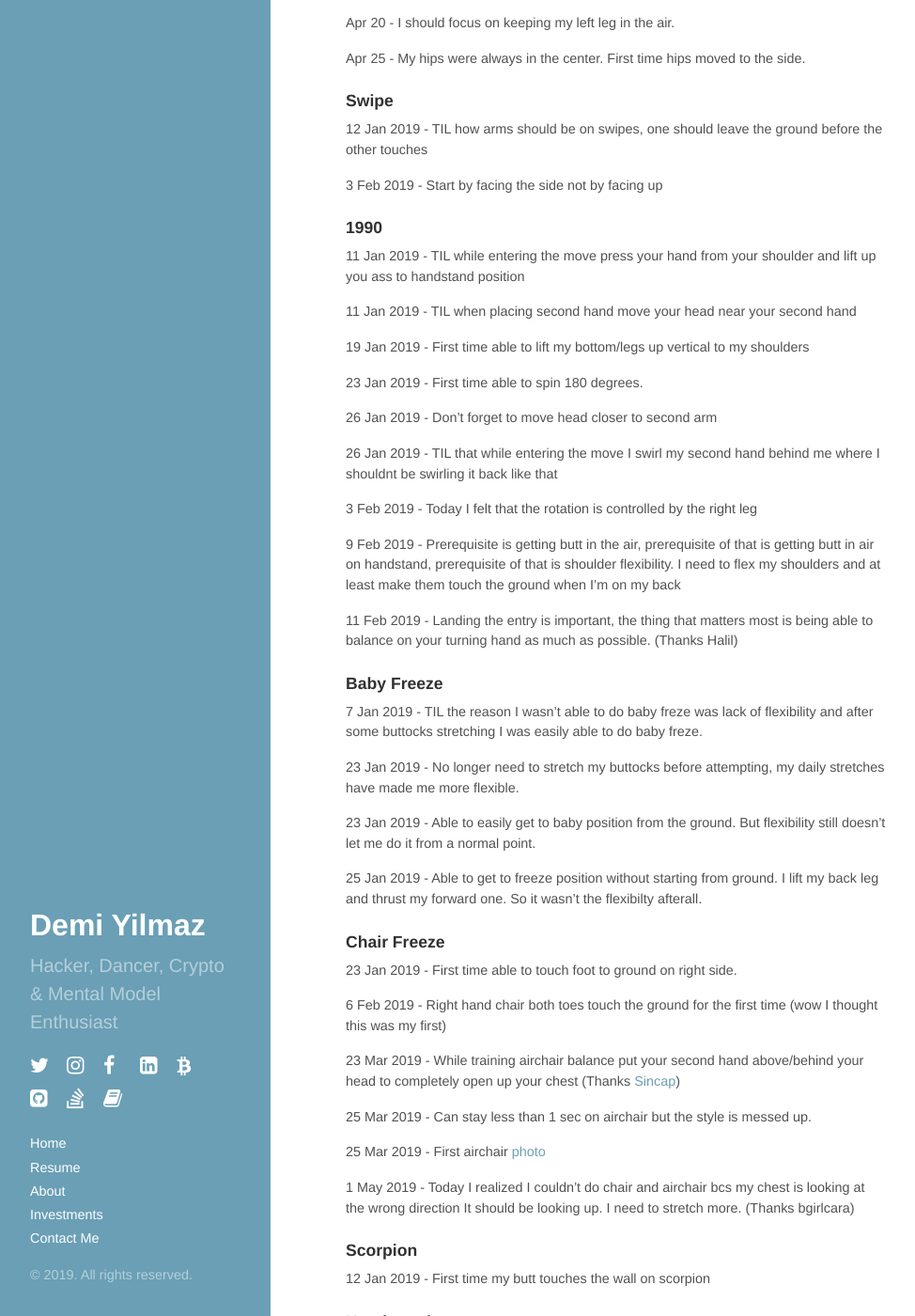
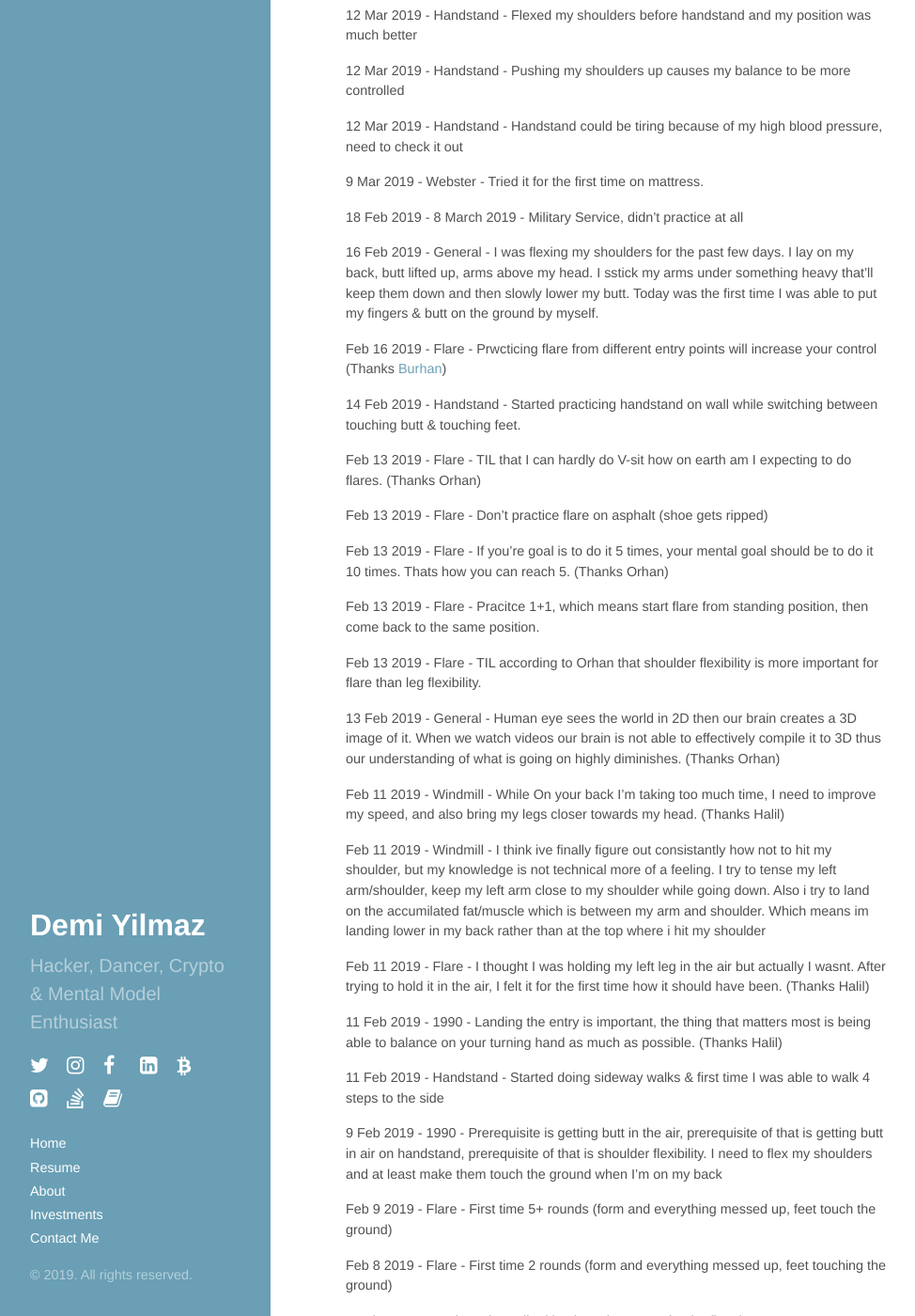
Before and after one commit to demiculus/demiculus.github.io, a Jekyll site: the page built from breaking.md, in a window 1280 px wide and 1400 px high, scrolled down 1501 px. Shown: the whole window at 94% size, without its empty margins (0-974 px from the left). Built offline with Jekyll 4.4.1, drawn with Linux system fonts in a browser that asks for light colours; nearby versions of some CDN libraries; some of the changed text lies outside the part shown.

Commit message:
breaking update

```diff
--- a/breaking.md
+++ b/breaking.md
@@ -5,174 +5,167 @@
 
 # Breaking
 
-### Windmill
+29 Sept - Finished storm footwork #4 my back-shoulders are all red & hurts.
 
-19 Jan 2019 - Figured out how to do keep my legs up (by being more at the top of my back) but couldn’t do seamlessly yet
+28 Sept - First time left chair elbow felt the fat on my lower back (simit)
 
-26 Jan 2019 - I think I figured it out this time, when I'm on my back and trying to get to turtle position I need to push my hand while not lifting my legs above toward my head.
+28 Sept - Finished storm footwork #3
 
-26 Jan 2019 - I am not failing/trying enough because my shoulder hurts. I need to find a way to prevent it.
+26 Sept - First time i put both my heels on the ground on right chair
 
-11 Feb 2019 - While On your back I'm taking too much time, I need to improve my speed, and also bring my legs closer towards my head. (Thanks Halil)
+25 Sept - First time I turned my hips to the ceiling totally on left chair
 
-11 Feb 2019 - I think ive finally figure out consistantly how not to hit my shoulder, but my knowledge is not technical more of a feeling. I try to tense my left arm/shoulder, keep my left arm close to my shoulder while going down. Also i try to land on the accumilated fat/muscle which is between my arm and shoulder. Which means im landing lower in my back rather than at the top where i hit my shoulder
+7 Sept - General - My wrist has healed enough so that I can get on my left wrist without putting my knees on the floor while warming it up
 
-### Flare
+5 Sept - General - I started feeling the control while doing handstand pushups. I’ve been prwcticing this for ~6th time.
 
-19 Jan 2019 - First time did 50 flares in 1 day
-
-20 Jan 2019 - Even if my legs hit the ground, don’t stop the move and continue to move
-
-23 Jan 2019 - Easily do 1 flare outside of practice
-
-26 Jan 2019 - I need to put my second hand nearer to my body
-
-Feb 8 2019 - First time 2 rounds (form and everything messed up, feet touching the ground)
-
-Feb 9 2019 - First time 5+ rounds (form and everything messed up, feet touch the ground)
-
-Feb 11 2019 - I thought I was holding my left leg in the air but actually I wasnt. After trying to hold it in the air, I felt it for the first time how it should have been. (Thanks Halil)
-
-Feb 13 2019 - TIL according to Orhan that shoulder flexibility is more important for flare than leg flexibility.
-
-Feb 13 2019 - TIL that I can hardly do V-sit how on earth am I expecting to do flares. (Thanks Orhan)
-
-Feb 13 2019 - Don't practice flare on asphalt (shoe gets ripped)
-
-Feb 13 2019 - If you're goal is to do it 5 times, your mental goal should be to do it 10 times. Thats how you can reach 5. (Thanks Orhan)
-
-Feb 13 2019 - Pracitce 1+1, which means start flare from standing position, then come back to the same position.
-
-Feb 16 2019 - Prwcticing flare from different entry points will increase your control (Thanks [Burhan](https://www.instagram.com/iamreckless1/))
-
-Mar 14 2019 - First time 10 rounds (form messed up, feet get strength from ground)
-
-Mar 23 2019 - Strengthen trapezius to better lift yourself (Thanks [Sincap](https://www.instagram.com/bboysincap/))
-
-Mar 23 2019 - Practice flare from the side stance position or turtle position (Thanks [Reckless](https://www.instagram.com/iamreckless1/))
-
-Apr 6 2019 - Both hands should be touching the ground before lowering my right leg. So I should have a stance like both legs up and both hands touching the ground before continuing. (Thanks Giraffu)
-
-Apr 6 2019 - I was pulling my left leg towards my face where I should have been pulling it towards my ear. (Thanks Giraffu)
-
-Apr 19 2019 - First time right leg doesn't touch the floor while swiping.
-
-Apr 20 - I should focus on keeping my left leg in the air.
-
-Apr 25 - My hips were always in the center. First time hips moved to the side.
-
-### Swipe
-
-12 Jan 2019 - TIL how arms should be on swipes, one should leave the ground before the other touches
-
-3 Feb 2019 - Start by facing the side not by facing up
-
-### 1990
-
-11 Jan 2019 - TIL while entering the move press your hand from your shoulder and lift up you ass to handstand position
-
-11 Jan 2019 - TIL when placing second hand move your head near your second hand
-
-19 Jan 2019 - First time able to lift my bottom/legs up vertical to my shoulders
-
-23 Jan 2019 - First time able to spin 180 degrees.
-
-26 Jan 2019 - Don't forget to move head closer to second arm
-
-26 Jan 2019 - TIL that while entering the move I swirl my second hand behind me where I shouldnt be swirling it back like that
-
-3 Feb 2019 - Today I felt that the rotation is controlled by the right leg
-
-9 Feb 2019 - Prerequisite is getting  butt in the air, prerequisite of that is getting butt in air on handstand, prerequisite of that is shoulder flexibility. I need to flex my shoulders and at least make them touch the ground when I'm on my back
-
-11 Feb 2019 - Landing the entry is important, the thing that matters most is being able to balance on your turning hand as much as possible. (Thanks Halil)
-
-### Baby Freeze
-
-7 Jan 2019 - TIL the reason I wasn't able to do baby freze was lack of flexibility and after some buttocks stretching I was easily able to do baby freze.
-
-23 Jan 2019 - No longer need to stretch my buttocks before attempting, my daily stretches have made me more flexible.
-
-23 Jan 2019 - Able to easily get to baby position from the ground. But flexibility still doesn't let me do it from a normal point.
-
-25 Jan 2019 - Able to get to freeze position without starting from ground. I lift my back leg and thrust my forward one. So it wasn't the flexibilty afterall.
-
-### Chair Freeze
-
-23 Jan 2019 - First time able to touch foot to ground on right side.
-
-6 Feb 2019 - Right hand chair both toes touch the ground for the first time (wow I thought this was my first)
-
-23 Mar 2019 - While training airchair balance put your second hand above/behind your head to completely open up your chest (Thanks [Sincap](https://www.instagram.com/bboysincap/))
-
-25 Mar 2019 - Can stay less than 1 sec on airchair but the style is messed up.
-
-25 Mar 2019 - First airchair [photo](https://www.instagram.com/p/Bvdt9CCgArM/)
-
-1 May 2019 - Today I realized I couldn't do chair and airchair bcs my chest is looking at the wrong direction
+1 May 2019 - Chair Freeze - Today I realized I couldn't do chair and airchair correctly bcs my chest is looking at the wrong direction
 It should be looking up. I need to stretch more. (Thanks bgirlcara)
 
-### Scorpion
+Apr 25 2019 - Flare - My hips were always in the center. First time hips moved to the side.
 
-12 Jan 2019 - First time my butt touches the wall on scorpion
+Apr 20 2019 - Flare - I should focus on keeping my left leg in the air.
 
-### Handstand
+20 Apr 2019 - Webster - I jump right away, I need to wait a bit & turn a bit before jumping with my left leg. (Thanks Hazal)
 
-25 Jan 2019 - First time walking backwards max 6 steps at a time, usually 2
+Apr 19 2019 - Flare - First time right leg doesn't touch the floor while swiping.
 
-6 Feb 2019 - Walked backwards 8 steps for the first time
+Apr 6 2019 - Flare - I was pulling my left leg towards my face where I should have been pulling it towards my ear. (Thanks Giraffu)
 
-11 Feb 2019 - Started doing sideway walks & first time I was able to walk 4 steps to the side
+Apr 6 2019 - Flare - Both hands should be touching the ground before lowering my right leg. So I should have a stance like both legs up and both hands touching the ground before continuing. (Thanks Giraffu)
 
-14 Feb 2019 - Started practicing handstand on wall while switching between touching butt & touching feet.
+1 Apr 2019 - General - My wrists make cracking sounds when doing workout. I've seeked help from Hazal, Emir researched a lot got together a wrist program, hopefully will strengthen my wrists.
 
-12 Mar 2019 - Flexed my shoulders before handstand and my position was much better
+25 Mar 2019 - Chair Freeze - Can stay less than 1 sec on airchair but the style is messed up.
 
-12 Mar 2019 - Pushing my shoulders up causes my balance to be more controlled
+25 Mar 2019 - Air Chair - First airchair [photo](https://www.instagram.com/p/Bvdt9CCgArM/)
 
-12 Mar 2019 - Handstand could be tiring because of my high blood pressure, need to check it out
+24 Mar 2019 - Webster - Chest should close with legs as tight as possible. Chest should go down. (Thanks [Rambo](https://www.instagram.com/ramboparkour/))
 
-### Toprock - Style
+24 Mar 2019 - Webster - Tense your left part as well as your right part (Thanks [Rambo](https://www.instagram.com/ramboparkour/))
 
-26 Jan 2019 - Dancing with a chrunch position (knees 30%) looks better
+24 Mar 2019 - General - Learned my wrists are fucked up and I need to work on stretching them to the other sides as well. (Thanks [Rambo](https://www.instagram.com/ramboparkour/))
 
-26 Jan 2019 - Only using legs doesn't look so good, always add arms
+Mar 23 2019 - Flare - Practice flare from the side stance position or turtle position (Thanks [Reckless](https://www.instagram.com/iamreckless1/))
 
-### Webster
+Mar 23 2019 - Flare - Strengthen trapezius to better lift yourself (Thanks [Sincap](https://www.instagram.com/bboysincap/))
 
-9 Mar 2019 - Tried it for the first time on mattress.
+23 Mar 2019 - Chair Freeze - While training airchair balance put your second hand above/behind your head to completely open up your chest (Thanks [Sincap](https://www.instagram.com/bboysincap/))
 
-24 Mar 2019 - Chest should close with legs as tight as possible. Chest should go down. (Thanks [Rambo](https://www.instagram.com/ramboparkour/))
+23 Mar 2019 - General - As I've seen a good bboy can get up to one hand position from anywhere.
 
-24 Mar 2019 - Tense your left part as well as your right part (Thanks [Rambo](https://www.instagram.com/ramboparkour/))
+23 Mar 2019 - General - Press handstand: my body is too weak to perform such an act. I tried it with help. First off my wrists & arms couldn't carry me secondly I wasnt able to lift up my legs on my own, i felt like a total lump of meat
 
-20 Apr 2019 - I jump right away, I need to wait a bit & turn a bit before jumping with my left leg. (Thanks Hazal)
+Mar 14 2019 - Flare - First time 10 rounds (form messed up, feet get strength from ground)
 
-### General
+12 Mar 2019 - Handstand - Flexed my shoulders before handstand and my position was much better
 
-12 Jan 2019 - First time my hands touch each other on my back while flexing like this but with the help of someone else
-![](https://encrypted-tbn0.gstatic.com/images?q=tbn:ANd9GcT-wh5PaZxkdfmw5T8xBp3N-3OicobW7rnvJpJ1NwGs0pAJ3lcn)
+12 Mar 2019 - Handstand - Pushing my shoulders up causes my balance to be more controlled
 
-20 Jan 2019 - First time able to sit in russian squat.
-![](https://qph.fs.quoracdn.net/main-qimg-55bfacab7d144d4b0d87819e42012318)
+12 Mar 2019 - Handstand - Handstand could be tiring because of my high blood pressure, need to check it out
 
-30 Jan 2019 - Wrists hurt so bad that can't focus on practice. TIL that I need to strengten & increase flexibility of my wrists
-
-1 Feb 2019 - Wrists hurt but not as bad. Wrist training exercises seem to be working.
-
-13 Feb 2019 - Human eye sees the world in 2D then our brain creates a 3D image of it. When we watch videos our brain is not able to effectively compile it to 3D thus our understanding of what is going on highly diminishes. (Thanks Orhan)
-
-16 Feb 2019 - I was flexing my shoulders for the past few days. I lay on my back, butt lifted up, arms above my head. I sstick my arms under something heavy that'll keep them down and then slowly lower my butt. Today was the first time I was able to put my fingers & butt on the ground by myself.
+9 Mar 2019 - Webster - Tried it for the first time on mattress.
 
 18 Feb 2019 - 8 March 2019 - Military Service, didn't practice at all
 
-23 Mar 2019 - As I've seen a good bboy can get up to one hand position from anywhere.
+16 Feb 2019 - General - I was flexing my shoulders for the past few days. I lay on my back, butt lifted up, arms above my head. I sstick my arms under something heavy that'll keep them down and then slowly lower my butt. Today was the first time I was able to put my fingers & butt on the ground by myself.
 
-23 Mar 2019 - Press handstand: my body is too weak to perform such an act. I tried it with help. First off my wrists & arms couldn't carry me secondly I wasnt able to lift up my legs on my own, i felt like a total lump of meat
+Feb 16 2019 - Flare - Prwcticing flare from different entry points will increase your control (Thanks [Burhan](https://www.instagram.com/iamreckless1/))
 
-24 Mar 2019 - Learned my wrists are fucked up and I need to work on stretching them to the other sides as well. (Thanks [Rambo](https://www.instagram.com/ramboparkour/))
+14 Feb 2019 - Handstand - Started practicing handstand on wall while switching between touching butt & touching feet.
 
-1 Apr 2019 - My wrists make cracking sounds when doing workout. I've seeked help from Hazal, Emir researched a lot got together a wrist program, hopefully will strengthen my wrists.
+Feb 13 2019 - Flare - TIL that I can hardly do V-sit how on earth am I expecting to do flares. (Thanks Orhan)
+
+Feb 13 2019 - Flare - Don't practice flare on asphalt (shoe gets ripped)
+
+Feb 13 2019 - Flare - If you're goal is to do it 5 times, your mental goal should be to do it 10 times. Thats how you can reach 5. (Thanks Orhan)
+
+Feb 13 2019 - Flare - Pracitce 1+1, which means start flare from standing position, then come back to the same position.
+
+Feb 13 2019 - Flare - TIL according to Orhan that shoulder flexibility is more important for flare than leg flexibility.
+
+13 Feb 2019 - General - Human eye sees the world in 2D then our brain creates a 3D image of it. When we watch videos our brain is not able to effectively compile it to 3D thus our understanding of what is going on highly diminishes. (Thanks Orhan)
+
+Feb 11 2019 - Windmill - While On your back I'm taking too much time, I need to improve my speed, and also bring my legs closer towards my head. (Thanks Halil)
+
+Feb 11 2019 - Windmill - I think ive finally figure out consistantly how not to hit my shoulder, but my knowledge is not technical more of a feeling. I try to tense my left arm/shoulder, keep my left arm close to my shoulder while going down. Also i try to land on the accumilated fat/muscle which is between my arm and shoulder. Which means im landing lower in my back rather than at the top where i hit my shoulder
+
+Feb 11 2019 - Flare - I thought I was holding my left leg in the air but actually I wasnt. After trying to hold it in the air, I felt it for the first time how it should have been. (Thanks Halil)
+
+11 Feb 2019 - 1990 - Landing the entry is important, the thing that matters most is being able to balance on your turning hand as much as possible. (Thanks Halil)
+
+11 Feb 2019 - Handstand - Started doing sideway walks & first time I was able to walk 4 steps to the side
+
+9 Feb 2019 - 1990 - Prerequisite is getting  butt in the air, prerequisite of that is getting butt in air on handstand, prerequisite of that is shoulder flexibility. I need to flex my shoulders and at least make them touch the ground when I'm on my back
+
+Feb 9 2019 - Flare - First time 5+ rounds (form and everything messed up, feet touch the ground)
+
+Feb 8 2019 - Flare - First time 2 rounds (form and everything messed up, feet touching the ground)
+
+6 Feb 2019 - Handstand - Walked backwards 8 steps for the first time
+
+6 Feb 2019 - Chair Freeze - Right hand chair both toes touch the ground for the first time (wow I thought this was my first)
+
+3 Feb 2019 - Swipe - Start by facing the side not by facing up
+
+3 Feb 2019 - 1990 - Today I felt that the rotation is controlled by the right leg
+
+1 Feb 2019 - General - Wrists hurt but not as bad. Wrist training exercises seem to be working.
+
+30 Jan 2019 - General - Wrists hurt so bad that can't focus on practice. TIL that I need to strengten & increase flexibility of my wrists
+
+Jan 26 2019 - Windmill - I am not failing/trying enough because my shoulder hurts. I need to find a way to prevent it.
+
+Jan 26 2019 - Windmill - I think I figured it out this time, when I'm on my back and trying to get to turtle position I need to push my hand while not lifting my legs above toward my head.
+
+Jan 26 2019 - Flare - I need to put my second hand nearer to my body
+
+26 Jan 2019 - 1990 - Don't forget to move head closer to second arm
+
+26 Jan 2019 - 1990 - TIL that while entering the move I swirl my second hand behind me where I shouldnt be swirling it back like that
+
+26 Jan 2019 - Toprock - Dancing with a chrunch position (knees 30%) looks better
+
+26 Jan 2019 - Toprock - Only using legs doesn't look so good, always add arms
+
+25 Jan 2019 - Baby Freeze - Able to get to freeze position without starting from ground. I lift my back leg and thrust my forward one. So it wasn't the flexibilty afterall.
+
+25 Jan 2019 - Handstand - First time walking backwards max 6 steps at a time, usually 2
+
+Jan 23 2019 - Flare - Easily do 1 flare outside of practice
+
+23 Jan 2019 - Chair Freeze - First time able to touch foot to ground on right side.
+
+23 Jan 2019 - Baby Freeze - No longer need to stretch my buttocks before attempting, my daily stretches have made me more flexible.
+
+23 Jan 2019 - Baby Freeze - Able to easily get to baby position from the ground. But flexibility still doesn't let me do it from a normal point.
+
+23 Jan 2019 - 1990 - First time able to spin 180 degrees.
+
+Jan 20 2019 - Flare - Even if my legs hit the ground, don’t stop the move and continue to move
+
+20 Jan 2019 - General - First time able to sit in russian squat.
+![](https://qph.fs.quoracdn.net/main-qimg-55bfacab7d144d4b0d87819e42012318)
+
+Jan 19 2019 - Windmill - Figured out how to do keep my legs up (by being more at the top of my back) but couldn’t do seamlessly yet
+
+Jan 19 2019 - Flare - First time did 50 flares in 1 day
+
+19 Jan 2019 - 1990 - First time able to lift my bottom/legs up vertical to my shoulders
+
+12 Jan 2019 - Swipe - TIL how arms should be on swipes, one should leave the ground before the other touches
+
+12 Jan 2019 - Scorpion - First time my butt touches the wall on scorpion
+
+12 Jan 2019 - General - First time my hands touch each other on my back while flexing like this but with the help of someone else
+![](https://encrypted-tbn0.gstatic.com/images?q=tbn:ANd9GcT-wh5PaZxkdfmw5T8xBp3N-3OicobW7rnvJpJ1NwGs0pAJ3lcn)
+
+11 Jan 2019 - 1990 - TIL while entering the move press your hand from your shoulder and lift up you ass to handstand position
+
+11 Jan 2019 - 1990 - TIL when placing second hand move your head near your second hand
+
+7 Jan 2019 - Baby Freeze - TIL the reason I wasn't able to do baby freze was lack of flexibility and after some buttocks stretching I was easily able to do baby freze.
+
 
 ### TODO
 
```
